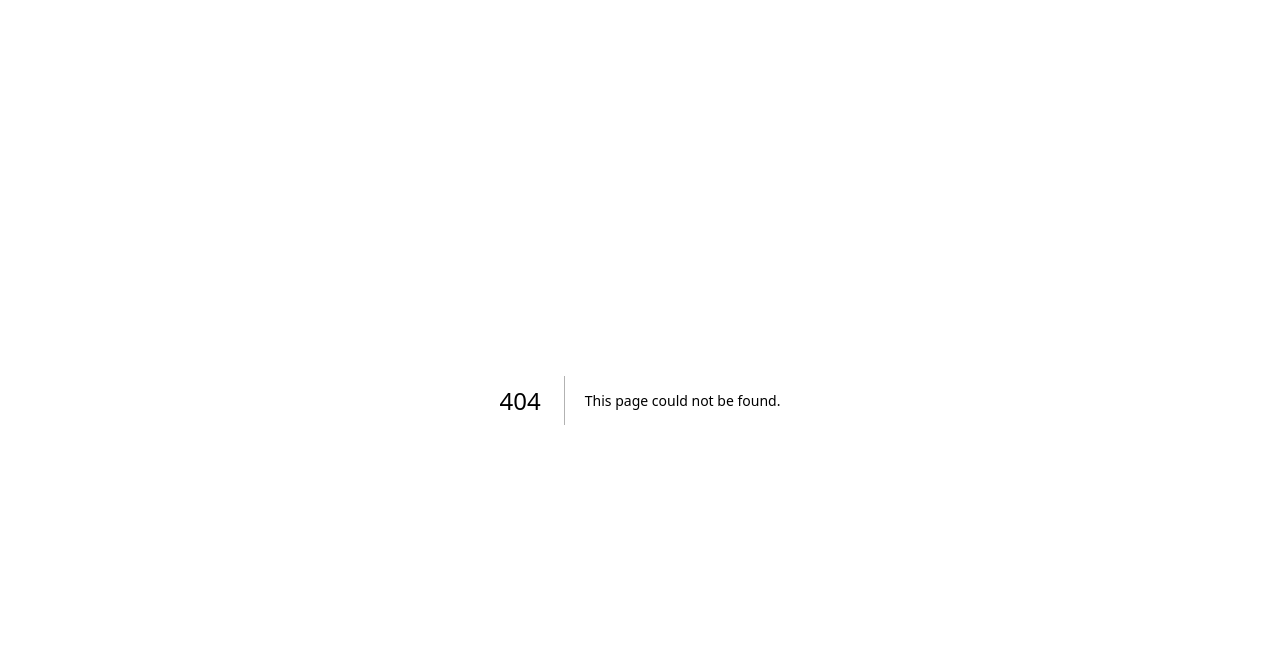
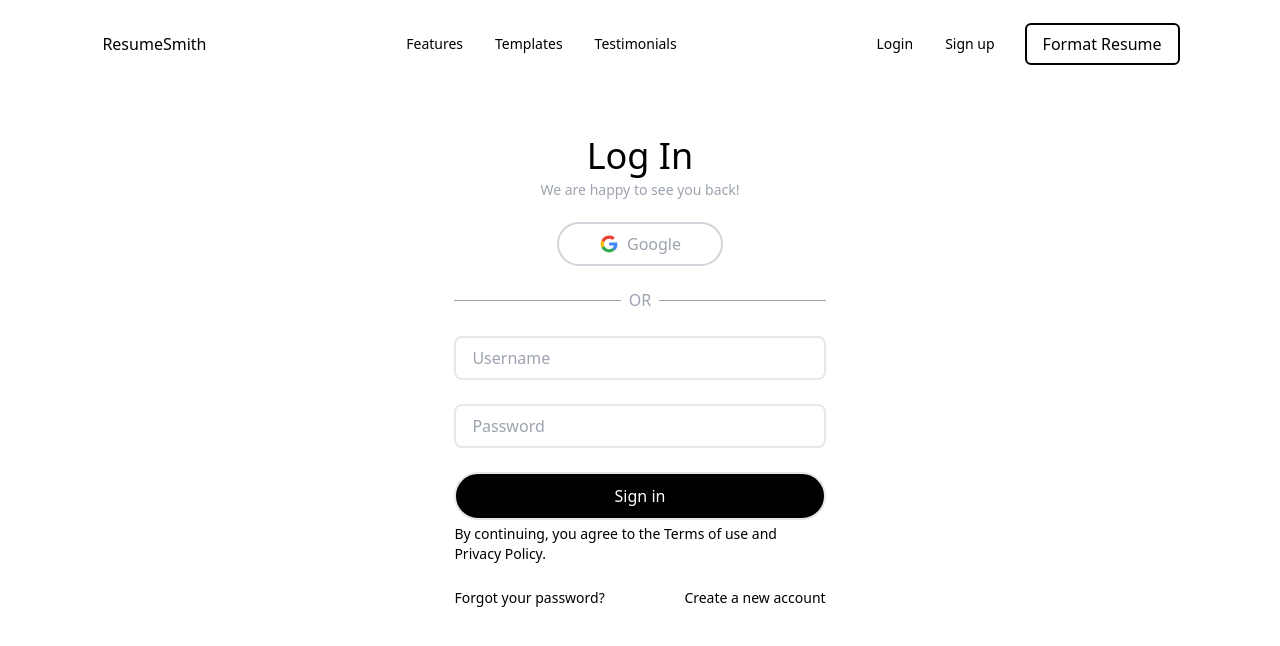
Before and after one commit to FloareDor/resume-smith, a Next.js app: page /login in a window 1280 px wide. Before the commit this address had no page. Shown: the top 646 px of the page. Built offline with nearby package versions, Linux system fonts and the light colour scheme.

Commit message:
feat: added login page

```diff
--- /dev/null
+++ b/src/components/Login/Login.tsx
@@ -0,0 +1,59 @@
+import Image from "next/image";
+import Link from "next/link";
+
+const Login = () => {
+  return (
+    <div>
+      <div className="flex flex-col gap-6 items-center px-[6.5%]">
+        <div className="flex flex-col items-center gap-1">
+          <span className="text-4xl text-black">Log In</span>
+          <span className="text-gray-400 text-sm">We are happy to see you back!</span>
+        </div>
+
+        <button className="rounded-full outline-2 outline outline-gray-300 px-10 py-2">
+          <div className="flex flex-row gap-2 items-center justify-center">
+            <Image src="/images/google.svg" alt="google" width={20} height={20} />
+            <span className="text-gray-400">Google</span>
+          </div>
+        </button>
+
+		<div className="relative flex flex-row items-center w-full lg:w-2/6">
+			<div className="flex-grow border-b border-gray-400"></div>
+			<span className="flex-shrink mx-2 text-gray-400">OR</span>
+			<div className="flex-grow border-t border-gray-400"></div>
+		</div>
+
+        <div className="w-2/6">
+          <input
+            className="w-full h-11 rounded-lg border-2 border-solid border-gray-200 px-4 text-left text-black placeholder-gray-400"
+            placeholder="Username"
+          />
+        </div>
+
+        <div className="w-2/6">
+          <input
+            className="w-full h-11 rounded-lg border-2 border-solid border-gray-200 px-4 text-left text-black placeholder-gray-400"
+            placeholder="Password"
+            type="password"
+          />
+        </div>
+		<div className="flex flex-col items-center gap-1 w-2/6">
+			<div className="w-full">
+			<Link href={"/login"}>
+				<button className="w-full h-12 bg-black rounded-full border-2 border-solid border-gray-200 text-white text-center">
+				Sign in
+				</button>
+			</Link>
+			</div>
+			<span className="text-black text-sm">By continuing, you agree to the Terms of use and Privacy Policy.</span>
+		</div>
+			  <div className="flex flex-row items-center justify-between w-2/6">
+				  <span className="text-black text-sm">Forgot your password?</span>
+				  <span className="text-black text-sm">Create a new account</span>
+				</div>
+      </div>
+    </div>
+  );
+};
+
+export default Login;
--- /dev/null
+++ b/src/pages/login/index.tsx
@@ -0,0 +1,13 @@
+import Navbar from "@/components/Navbar/Navbar"
+import Login from "@/components/Login/Login"
+import Footer from "@/components/Footer/Footer"
+const login = () => {
+	return (
+		<div className="bg-white w-full h-full min-h-screen flex flex-col gap-12">
+			<Navbar />
+			<Login />
+		</div>
+	)
+};
+
+export default login;
```
Also changed, not shown: public/images/google.svg (added).
